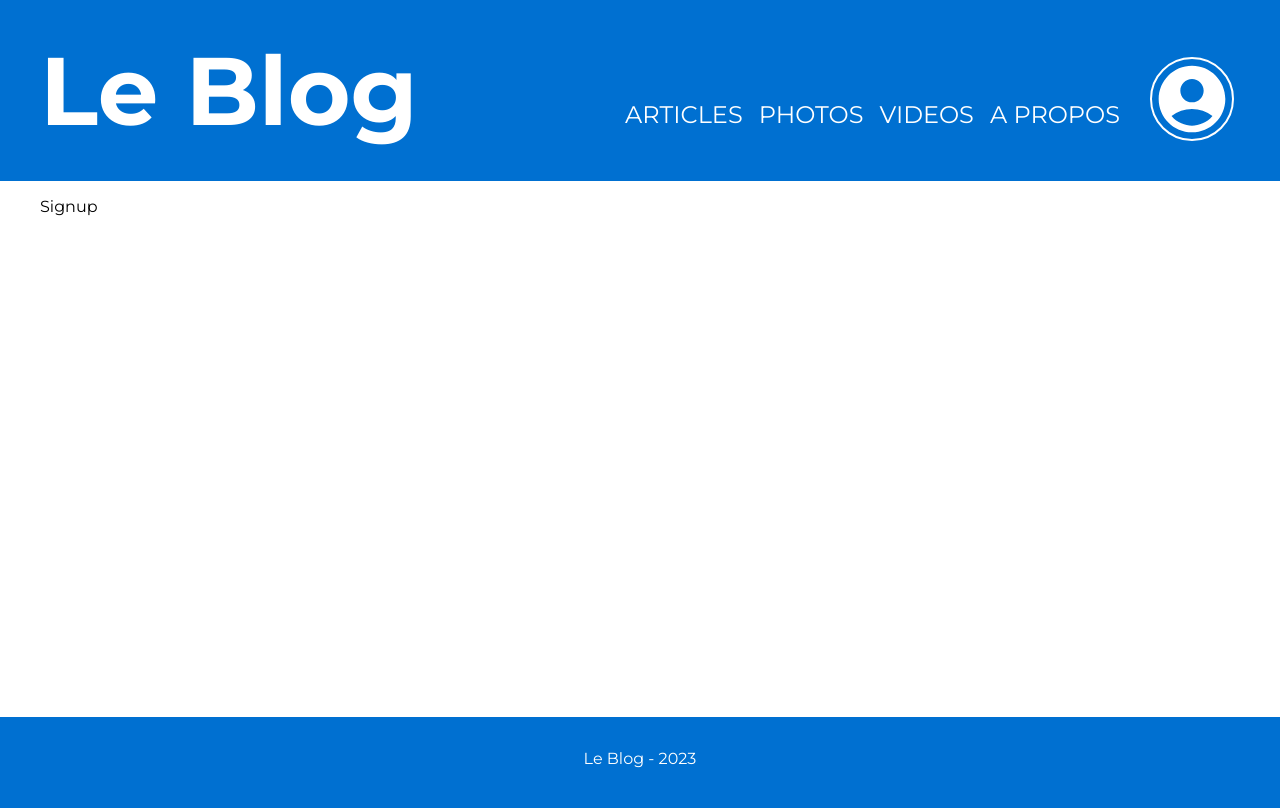
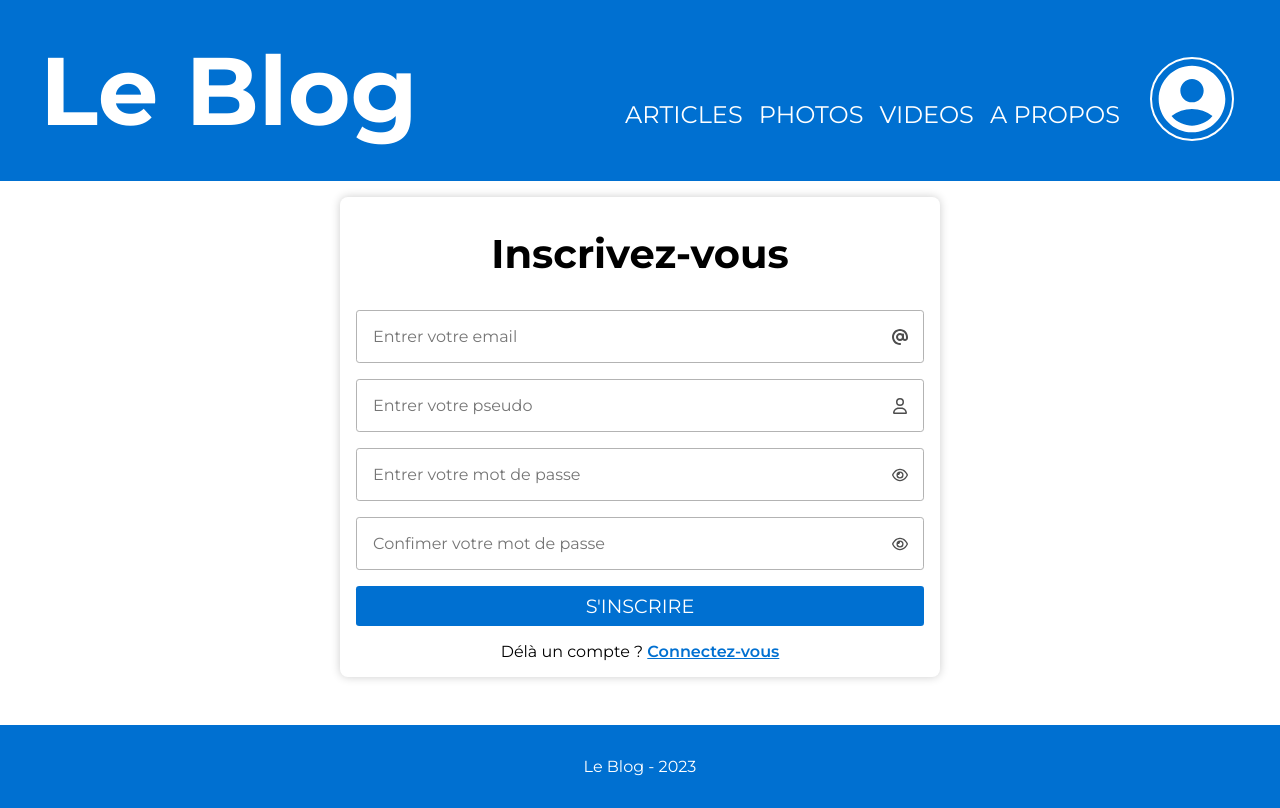
Before and after one commit to Loic2dot0/blog, a Vue app in the folder frontend/: page /signup in a window 1280 px wide. Built offline with nearby package versions, Linux system fonts and the light colour scheme; no server answers; sample sign-in values are in the browser's storage.

Commit message:
création du formulaire de création de compte mise à jour du style

```diff
--- a/frontend/src/assets/components/_form.scss
+++ b/frontend/src/assets/components/_form.scss
@@ -21,6 +21,12 @@
 
             &.error{
                 border: solid 1px $error;
+                background-color: lighten($error, 35%);
+            }
+
+            &.success{
+                border: solid 1px $success;
+                background-color: lighten($success, 55%);
             }
         }
 
--- a/frontend/src/views/SignupView.vue
+++ b/frontend/src/views/SignupView.vue
@@ -1,7 +1,93 @@
 <template>
-    <div>
-        Signup
-    </div>
+    <form class="form">
+
+        <h2 class="form__title">Inscrivez-vous</h2>
+
+        <div class="input-container">
+            <input
+                placeholder="Entrer votre email"
+                type="email"
+                v-model="email"
+                :class="{error: errorEmail, success: validEmail}"
+                @blur="checkEmail"
+            >
+            <span>
+                <svg xmlns="http://www.w3.org/2000/svg" viewBox="0 0 512 512">
+                    <path d="M256 64C150 64 64 150 64 256s86 192 192 192c17.7 0 32 14.3 32 32s-14.3 32-32 32C114.6 512 0 397.4 0 256S114.6 0 256 0S512 114.6 512 256v32c0 53-43 96-96 96c-29.3 0-55.6-13.2-73.2-33.9C320 371.1 289.5 384 256 384c-70.7 0-128-57.3-128-128s57.3-128 128-128c27.9 0 53.7 8.9 74.7 24.1c5.7-5 13.1-8.1 21.3-8.1c17.7 0 32 14.3 32 32v80 32c0 17.7 14.3 32 32 32s32-14.3 32-32V256c0-106-86-192-192-192zm64 192a64 64 0 1 0 -128 0 64 64 0 1 0 128 0z"/>
+                </svg>
+            </span>
+        </div>
+        <div v-if="errorEmail" class="alert alert--error">
+            <p>{{ errorEmail }}</p>
+        </div>
+        <p class="form__info" v-if="infoName">3 caractères minimum et 25 caractères maximum</p>
+        <div class="input-container">
+            <input
+                placeholder="Entrer votre pseudo"
+                type="text"
+                v-model="name"
+                :class="{error: errorName, success: validName}"
+                @blur="checkName"
+                @focus="infoName = true"
+            >
+            <span>
+                <svg xmlns="http://www.w3.org/2000/svg" viewBox="0 0 448 512">
+                    <path d="M304 128a80 80 0 1 0 -160 0 80 80 0 1 0 160 0zM96 128a128 128 0 1 1 256 0A128 128 0 1 1 96 128zM49.3 464H398.7c-8.9-63.3-63.3-112-129-112H178.3c-65.7 0-120.1 48.7-129 112zM0 482.3C0 383.8 79.8 304 178.3 304h91.4C368.2 304 448 383.8 448 482.3c0 16.4-13.3 29.7-29.7 29.7H29.7C13.3 512 0 498.7 0 482.3z"/>
+                </svg>
+            </span>
+        </div>
+        <div v-if="errorName" class="alert alert--error">
+            <p>{{ errorName }}</p>
+        </div>
+        <p class="form__info" v-if="infoPassword">Doit contenir au moins 8 caractères, 1 minuscule, 1 majuscule, 1 chiffre et 1 caractère spécial</p>
+        <div class="input-container">
+            <input
+                placeholder="Entrer votre mot de passe"
+                :type="changePasswordType"
+                v-model="password"
+                :class="{error: errorPassword, success: validPassword}"
+                @blur="checkPassword"
+                @focus="infoPassword = true"
+            >
+            <span @click="passwordHidden = !passwordHidden" class="toogle-password">
+                <svg v-if="passwordHidden" xmlns="http://www.w3.org/2000/svg" viewBox="0 0 576 512">
+                    <path d="M288 80c-65.2 0-118.8 29.6-159.9 67.7C89.6 183.5 63 226 49.4 256c13.6 30 40.2 72.5 78.6 108.3C169.2 402.4 222.8 432 288 432s118.8-29.6 159.9-67.7C486.4 328.5 513 286 526.6 256c-13.6-30-40.2-72.5-78.6-108.3C406.8 109.6 353.2 80 288 80zM95.4 112.6C142.5 68.8 207.2 32 288 32s145.5 36.8 192.6 80.6c46.8 43.5 78.1 95.4 93 131.1c3.3 7.9 3.3 16.7 0 24.6c-14.9 35.7-46.2 87.7-93 131.1C433.5 443.2 368.8 480 288 480s-145.5-36.8-192.6-80.6C48.6 356 17.3 304 2.5 268.3c-3.3-7.9-3.3-16.7 0-24.6C17.3 208 48.6 156 95.4 112.6zM288 336c44.2 0 80-35.8 80-80s-35.8-80-80-80c-.7 0-1.3 0-2 0c1.3 5.1 2 10.5 2 16c0 35.3-28.7 64-64 64c-5.5 0-10.9-.7-16-2c0 .7 0 1.3 0 2c0 44.2 35.8 80 80 80zm0-208a128 128 0 1 1 0 256 128 128 0 1 1 0-256z"/>
+                </svg>
+                <svg v-else xmlns="http://www.w3.org/2000/svg" viewBox="0 0 640 512">
+                    <path d="M38.8 5.1C28.4-3.1 13.3-1.2 5.1 9.2S-1.2 34.7 9.2 42.9l592 464c10.4 8.2 25.5 6.3 33.7-4.1s6.3-25.5-4.1-33.7L525.6 386.7c39.6-40.6 66.4-86.1 79.9-118.4c3.3-7.9 3.3-16.7 0-24.6c-14.9-35.7-46.2-87.7-93-131.1C465.5 68.8 400.8 32 320 32c-68.2 0-125 26.3-169.3 60.8L38.8 5.1zm151 118.3C226 97.7 269.5 80 320 80c65.2 0 118.8 29.6 159.9 67.7C518.4 183.5 545 226 558.6 256c-12.6 28-36.6 66.8-70.9 100.9l-53.8-42.2c9.1-17.6 14.2-37.5 14.2-58.7c0-70.7-57.3-128-128-128c-32.2 0-61.7 11.9-84.2 31.5l-46.1-36.1zM394.9 284.2l-81.5-63.9c4.2-8.5 6.6-18.2 6.6-28.3c0-5.5-.7-10.9-2-16c.7 0 1.3 0 2 0c44.2 0 80 35.8 80 80c0 9.9-1.8 19.4-5.1 28.2zm9.4 130.3C378.8 425.4 350.7 432 320 432c-65.2 0-118.8-29.6-159.9-67.7C121.6 328.5 95 286 81.4 256c8.3-18.4 21.5-41.5 39.4-64.8L83.1 161.5C60.3 191.2 44 220.8 34.5 243.7c-3.3 7.9-3.3 16.7 0 24.6c14.9 35.7 46.2 87.7 93 131.1C174.5 443.2 239.2 480 320 480c47.8 0 89.9-12.9 126.2-32.5l-41.9-33zM192 256c0 70.7 57.3 128 128 128c13.3 0 26.1-2 38.2-5.8L302 334c-23.5-5.4-43.1-21.2-53.7-42.3l-56.1-44.2c-.2 2.8-.3 5.6-.3 8.5z"/>
+                </svg>
+            </span>
+        </div>
+        <div v-if="errorPassword" class="alert alert--error">
+            <p>{{ errorPassword }}</p>
+        </div>
+        <div class="input-container">
+            <input
+                placeholder="Confimer votre mot de passe"
+                :type="changePasswordConfirmType"
+                v-model="passwordConfirm"
+                :class="{error: errorPasswordConfirm, success: validPasswordConfirm}"
+                @blur="checkPasswordConfirm"
+            >
+            <span @click="passwordHiddenConfirm = !passwordHiddenConfirm" class="toogle-password">
+                <svg v-if="passwordHiddenConfirm" xmlns="http://www.w3.org/2000/svg" viewBox="0 0 576 512">
+                    <path d="M288 80c-65.2 0-118.8 29.6-159.9 67.7C89.6 183.5 63 226 49.4 256c13.6 30 40.2 72.5 78.6 108.3C169.2 402.4 222.8 432 288 432s118.8-29.6 159.9-67.7C486.4 328.5 513 286 526.6 256c-13.6-30-40.2-72.5-78.6-108.3C406.8 109.6 353.2 80 288 80zM95.4 112.6C142.5 68.8 207.2 32 288 32s145.5 36.8 192.6 80.6c46.8 43.5 78.1 95.4 93 131.1c3.3 7.9 3.3 16.7 0 24.6c-14.9 35.7-46.2 87.7-93 131.1C433.5 443.2 368.8 480 288 480s-145.5-36.8-192.6-80.6C48.6 356 17.3 304 2.5 268.3c-3.3-7.9-3.3-16.7 0-24.6C17.3 208 48.6 156 95.4 112.6zM288 336c44.2 0 80-35.8 80-80s-35.8-80-80-80c-.7 0-1.3 0-2 0c1.3 5.1 2 10.5 2 16c0 35.3-28.7 64-64 64c-5.5 0-10.9-.7-16-2c0 .7 0 1.3 0 2c0 44.2 35.8 80 80 80zm0-208a128 128 0 1 1 0 256 128 128 0 1 1 0-256z"/>
+                </svg>
+                <svg v-else xmlns="http://www.w3.org/2000/svg" viewBox="0 0 640 512">
+                    <path d="M38.8 5.1C28.4-3.1 13.3-1.2 5.1 9.2S-1.2 34.7 9.2 42.9l592 464c10.4 8.2 25.5 6.3 33.7-4.1s6.3-25.5-4.1-33.7L525.6 386.7c39.6-40.6 66.4-86.1 79.9-118.4c3.3-7.9 3.3-16.7 0-24.6c-14.9-35.7-46.2-87.7-93-131.1C465.5 68.8 400.8 32 320 32c-68.2 0-125 26.3-169.3 60.8L38.8 5.1zm151 118.3C226 97.7 269.5 80 320 80c65.2 0 118.8 29.6 159.9 67.7C518.4 183.5 545 226 558.6 256c-12.6 28-36.6 66.8-70.9 100.9l-53.8-42.2c9.1-17.6 14.2-37.5 14.2-58.7c0-70.7-57.3-128-128-128c-32.2 0-61.7 11.9-84.2 31.5l-46.1-36.1zM394.9 284.2l-81.5-63.9c4.2-8.5 6.6-18.2 6.6-28.3c0-5.5-.7-10.9-2-16c.7 0 1.3 0 2 0c44.2 0 80 35.8 80 80c0 9.9-1.8 19.4-5.1 28.2zm9.4 130.3C378.8 425.4 350.7 432 320 432c-65.2 0-118.8-29.6-159.9-67.7C121.6 328.5 95 286 81.4 256c8.3-18.4 21.5-41.5 39.4-64.8L83.1 161.5C60.3 191.2 44 220.8 34.5 243.7c-3.3 7.9-3.3 16.7 0 24.6c14.9 35.7 46.2 87.7 93 131.1C174.5 443.2 239.2 480 320 480c47.8 0 89.9-12.9 126.2-32.5l-41.9-33zM192 256c0 70.7 57.3 128 128 128c13.3 0 26.1-2 38.2-5.8L302 334c-23.5-5.4-43.1-21.2-53.7-42.3l-56.1-44.2c-.2 2.8-.3 5.6-.3 8.5z"/>
+                </svg>
+            </span>
+        </div>
+        <div v-if="errorPasswordConfirm" class="alert alert--error">
+            <p>{{ errorPasswordConfirm }}</p>
+        </div>
+        <div class="alert alert--error" v-if="errorGlobal">{{ errorGlobal }}</div>
+        <div class="alert alert--success" v-if="success">Compte créé</div>
+
+        <button class="button form__submit" type="submit" @click="handleForm">S'inscrire</button>
+
+        <p class="form__link">Délà un compte ? <RouterLink to="/login">Connectez-vous</RouterLink></p>
+    </form>
 </template>
 
 <script>
@@ -9,20 +95,51 @@
         name: 'SignupView',
         data() {
             return {
-
+                email: '',
+                name: '',
+                password: '',
+                passwordConfirm: '',
+                errorGlobal: null,
+                errorEmail: null,
+                errorName: null,
+                errorPassword: null,
+                errorPasswordConfirm: null,
+                success: false,
+                validEmail: false,
+                validName: false,
+                validPassword: false,
+                validPasswordConfirm: false,
+                passwordHidden: true,
+                passwordHiddenConfirm: true,
+                infoName: false,
+                infoPassword: false,
+            }
+        },
+        computed: {
+            changePasswordType(){
+                return this.passwordHidden ? 'password' : 'text';
+            },
+            changePasswordConfirmType(){
+                return this.passwordHiddenConfirm ? 'password' : 'text';
             }
         },
         methods: {
+            checkEmail(){
 
-        },
-        computed: {
+            },
+            checkName(){
+                this.infoName = false;
 
-        },
-        watch: {
+            },
+            checkPassword(){
+                this.infoPassword = false;
+            },
+            checkPasswordConfirm(){
 
-        },
-        created() {
+            },
+            handleForm(){
 
+            }
         }
     }
 </script>
```
